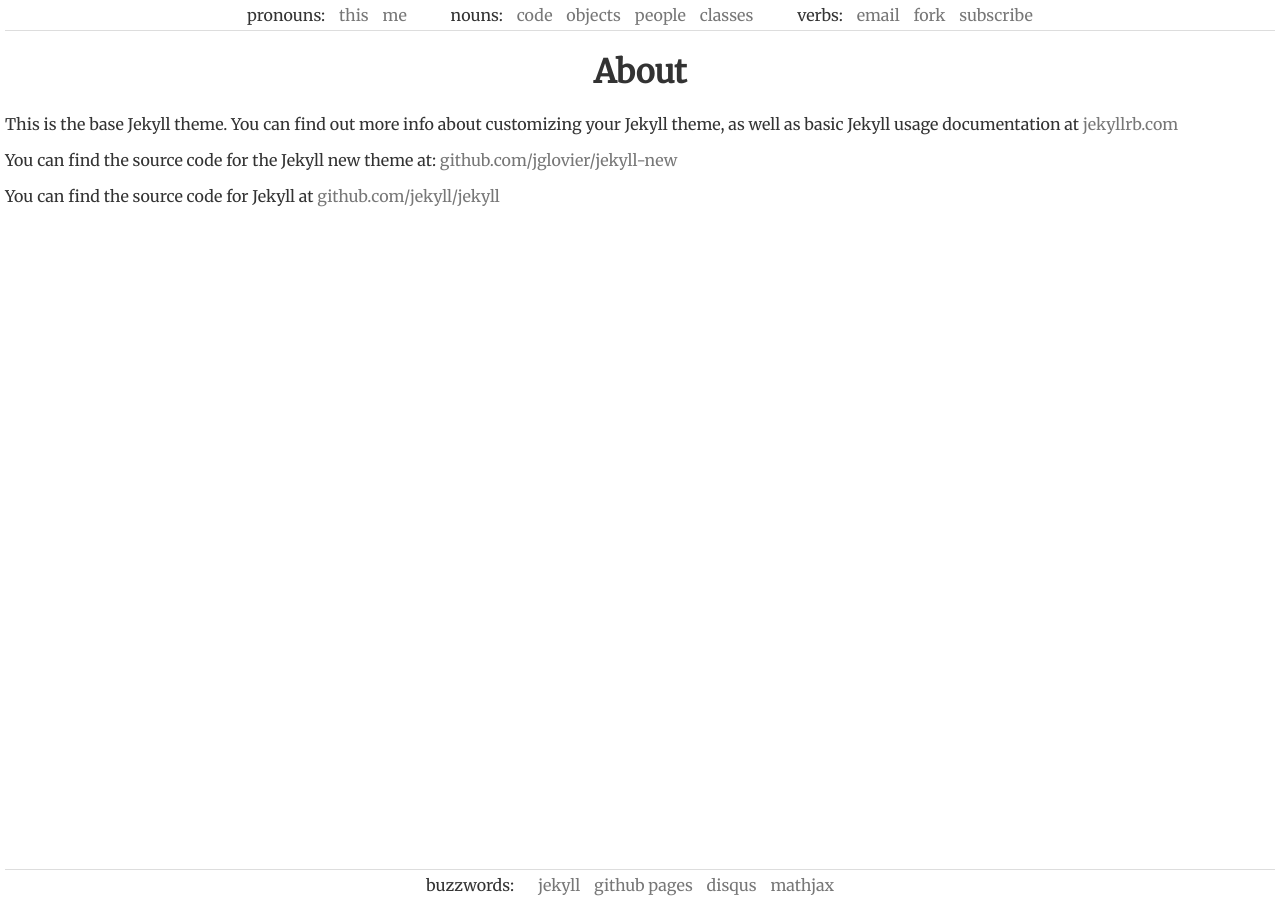
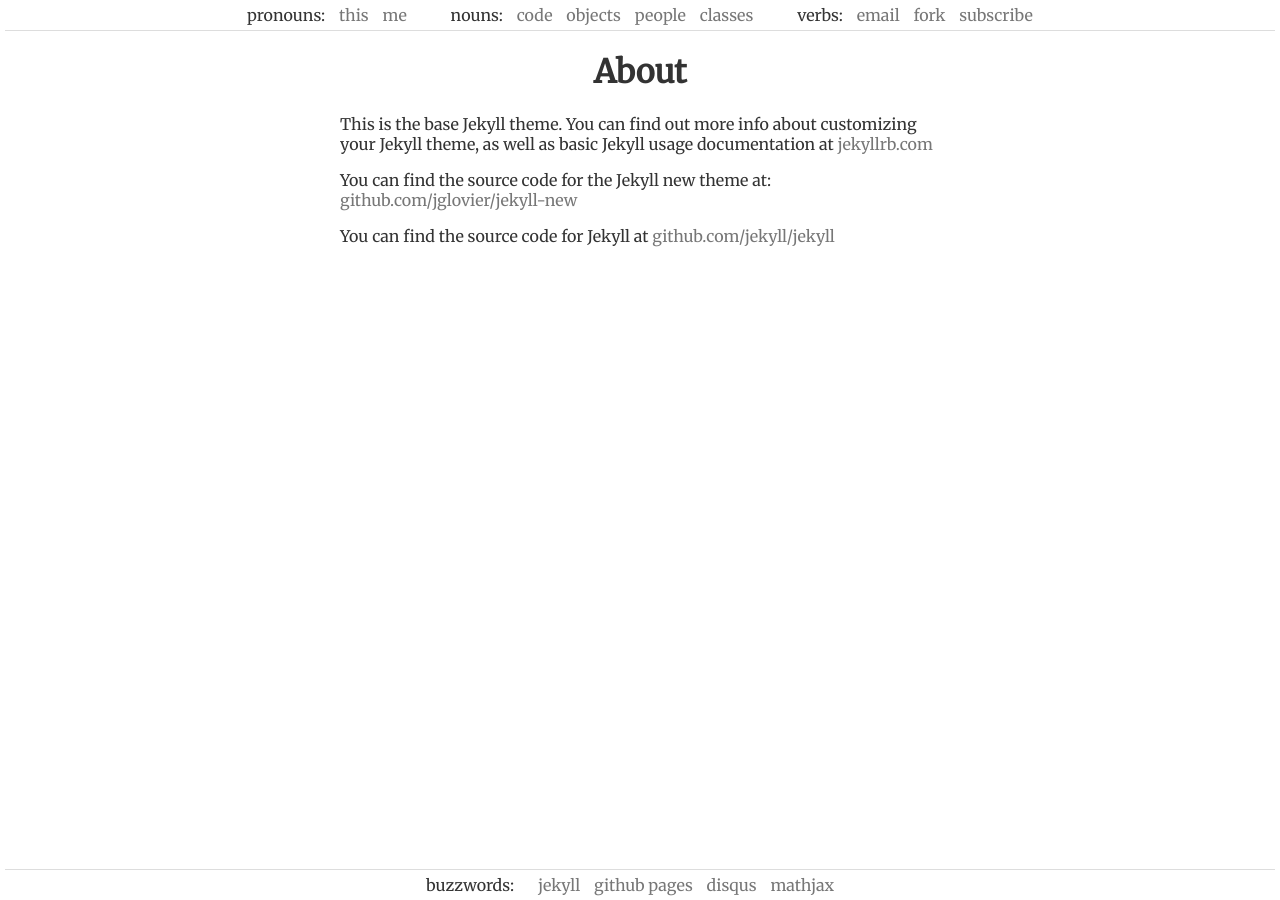
Before and after one commit to benjaminjkraft/staging, a Jekyll site: the page built from about.md, in a window 1280 px wide. Built offline with Jekyll 4.4.1, drawn with Linux system fonts in a browser that asks for light colours.

Commit message:
Styles list of posts

```diff
--- a/css/main.css
+++ b/css/main.css
@@ -21,11 +21,18 @@
     color: #999;
 }
 
+.page-content {
+    margin: 0px auto;
+    max-width: 600px;
+}
+
+
 
 /* header/footer */
 
 .site-header {
     border-bottom: 1px solid #ddd;
+    margin-bottom: 10px;
 }
 
 .site-footer {
@@ -34,7 +41,7 @@
 }
 
 .push {
-    height: 31px;
+    height: 41px;
 }
 
 .wrapper {
@@ -61,3 +68,48 @@
 .links-list li {
     padding: 0px 5px;
 }
+
+
+/* list of posts */
+
+ul.posts, .posts li {
+    display: block;
+    padding: 0px;
+    margin: 0px;
+}
+
+.posts li {
+    display: block;
+    margin: 0px auto;
+    max-width: 90%;
+}
+
+.posts a {
+    color: #333;
+}
+
+div.post-date {
+    display: inline-block;
+    margin: 0px;
+    margin-right: 10px;
+    margin-left: auto;
+    max-width: 15%;
+    vertical-align: top;
+    text-align: right;
+    color: #aaa;
+}
+
+.post-excerpt {
+    display: inline-block;
+    margin: 0px;
+    margin-left: auto;
+    max-width: 75%;
+}
+
+.post-excerpt p:first-child {
+    margin-top: 0px;
+}
+
+.post-excerpt p:last-child {
+    margin-bottom: 0px;
+}
```
Also changed, not shown: index.html (+9 -4 lines).
